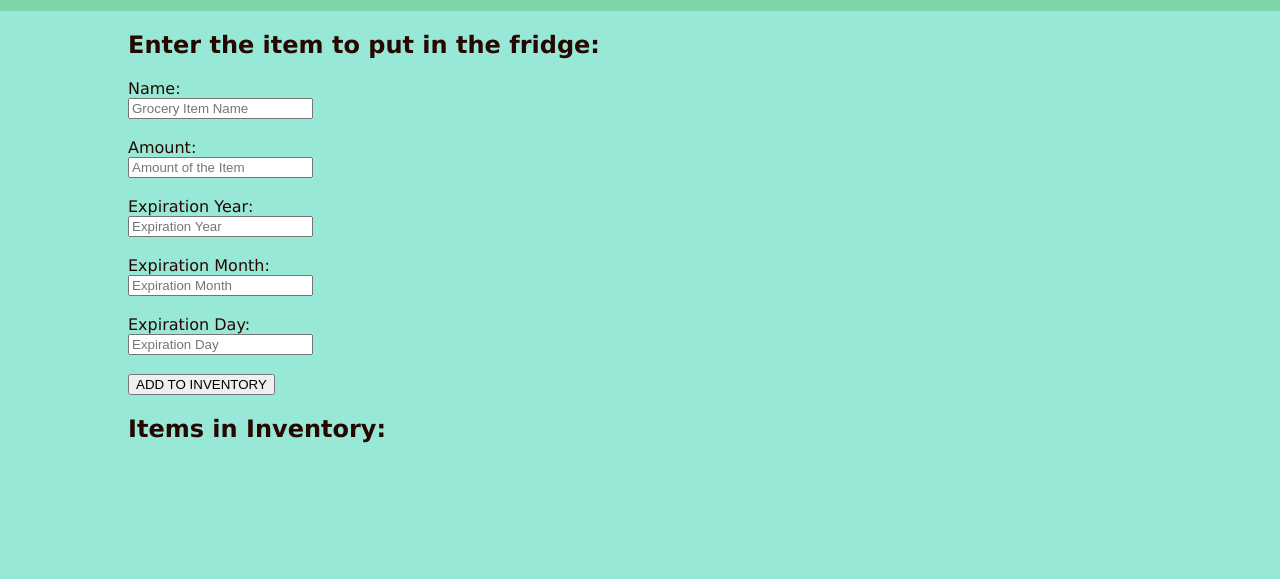
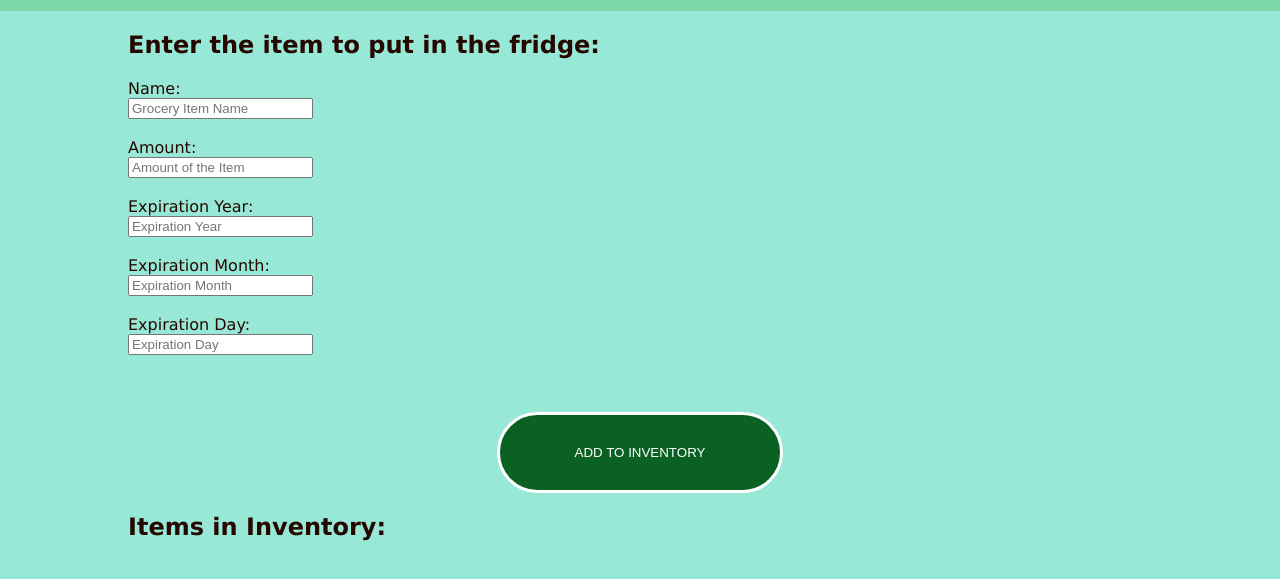
Before and after one commit to mkieu03/hacknc, a plain HTML site: page inventory.html in a window 1280 px wide. Shown: the part 113-692 px from the top of the page. Drawn offline with Linux system fonts and the light colour scheme.

Commit message:
changes to inventory and style css

```diff
--- a/css/styles.css
+++ b/css/styles.css
@@ -77,6 +77,22 @@ main{
     border: 2px dashed #cd5e5e;
 }
 
+.center-button{
+    text-align: center;
+    display: flex;
+    justify-content: center;
+    align-items: center;
+}
+
+.colored-button {
+    background-color: #0b6122; /* Example color: Dodger Blue */
+    color: #fff; /* Text color (e.g., white) */
+    padding: 30px 75px; /* Optional padding for better appearance */
+    border: solid; /* Optional border styling */
+    border-color: #fff;
+    border-radius: 50px; /* Optional border radius for rounded corners */
+  }
+
 .shelf-name{
     font-family:'Lucida Sans', 'Lucida Sans Regular', 'Lucida Grande', 'Lucida Sans Unicode', Geneva, Verdana, sans-serif
 }
--- a/inventory.html
+++ b/inventory.html
@@ -35,7 +35,11 @@
         <label for="expiration-day">Expiration Day: </label><br>
         <input type="text" id="expiration-day" name="expiration-day" placeholder="Expiration Day"><br><br>
 
-        <button type="button" onclick="addToInventory()">ADD TO INVENTORY</button>
+        <br>
+        <br>
+        <div class="center-button">
+            <button type="button" class="colored-button" onclick="addToInventory()">ADD TO INVENTORY
+        </div>
 
         </form>
 
```
